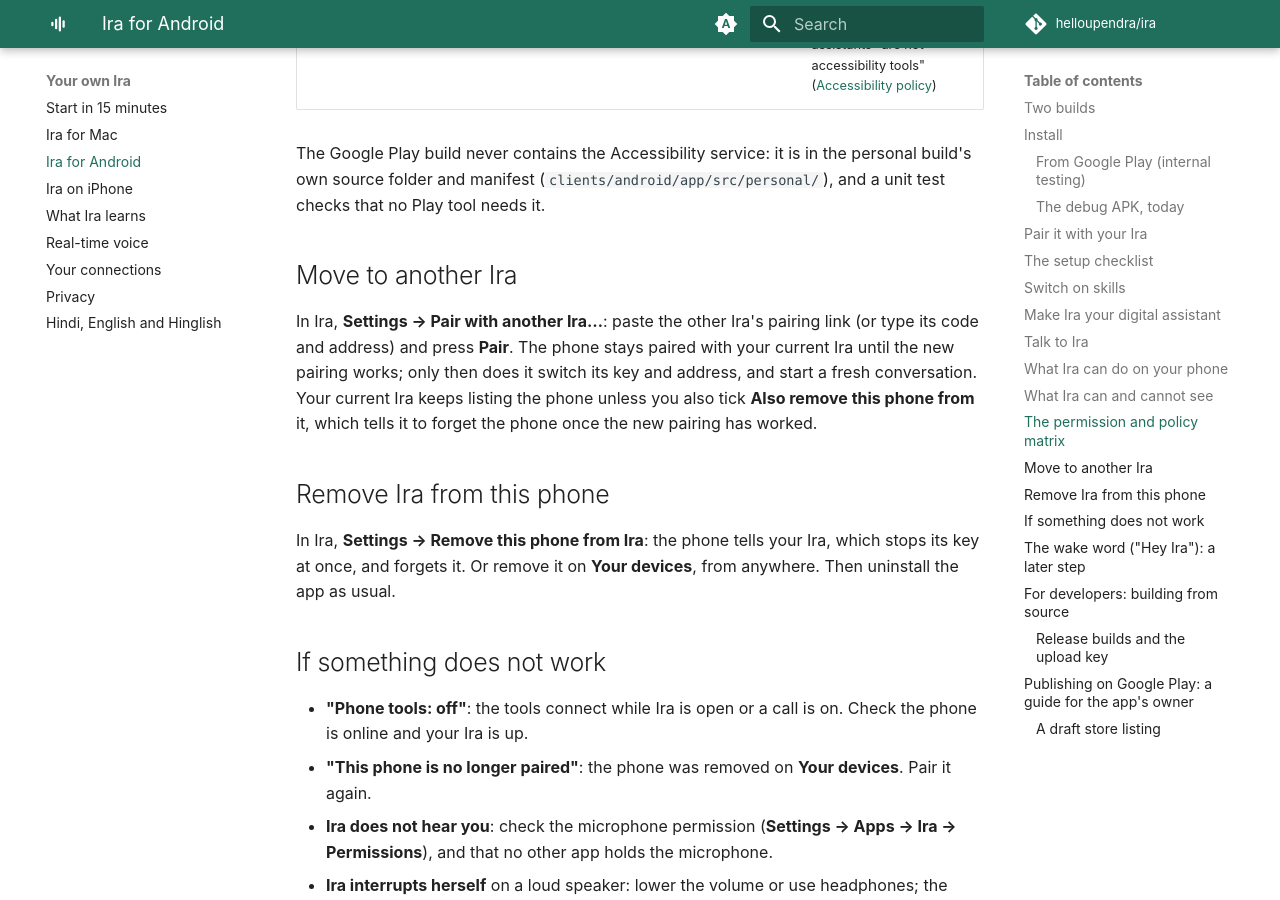
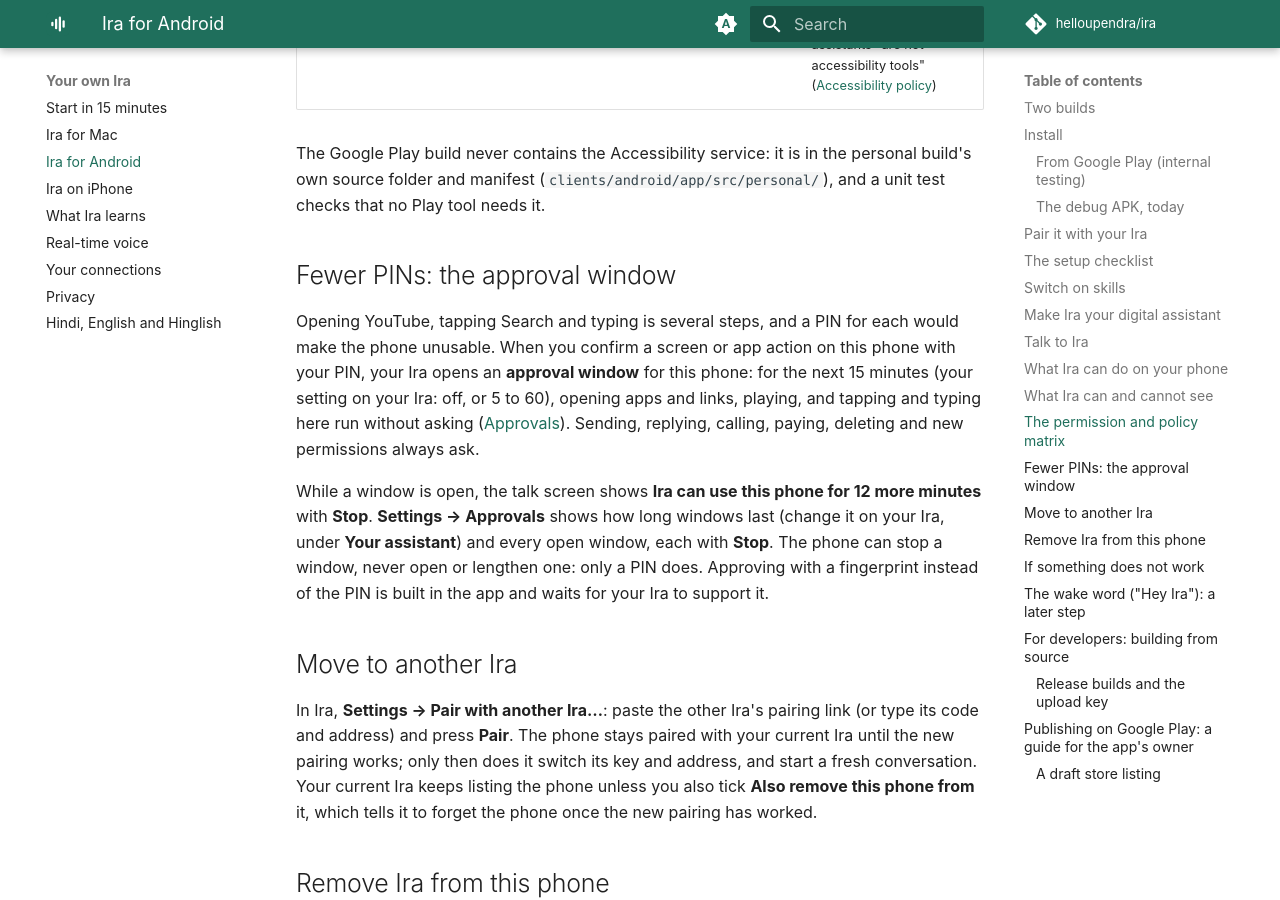
Before and after one commit to helloupendra/ira, an MkDocs documentation site: the page built from docs/clients/android.md, in a window 1280 px wide and 900 px high, scrolled down 9532 px. Built offline with MkDocs 1.6.1 and Material for MkDocs 9.7.7, drawn with Linux system fonts in a browser that asks for light colours; comment, search, counter and statistics services are not loaded.

Commit message:
Document the approval window in the Android guide

```diff
--- a/docs/clients/android.md
+++ b/docs/clients/android.md
@@ -304,6 +304,23 @@
 (`clients/android/app/src/personal/`), and a unit test checks that no Play
 tool needs it.
 
+## Fewer PINs: the approval window
+
+Opening YouTube, tapping Search and typing is several steps, and a PIN for
+each would make the phone unusable. When you confirm a screen or app action
+on this phone with your PIN, your Ira opens an **approval window** for this
+phone: for the next 15 minutes (your setting on your Ira: off, or 5 to 60),
+opening apps and links, playing, and tapping and typing here run without
+asking ([Approvals](../security.md#approvals-fewer-pins-for-one-task)).
+Sending, replying, calling, paying, deleting and new permissions always ask.
+
+While a window is open, the talk screen shows **Ira can use this phone for
+12 more minutes** with **Stop**. **Settings → Approvals** shows how long
+windows last (change it on your Ira, under **Your assistant**) and every
+open window, each with **Stop**. The phone can stop a window, never open or
+lengthen one: only a PIN does. Approving with a fingerprint instead of the
+PIN is built in the app and waits for your Ira to support it.
+
 ## Move to another Ira
 
 In Ira, **Settings → Pair with another Ira…**: paste the other Ira's pairing
```
